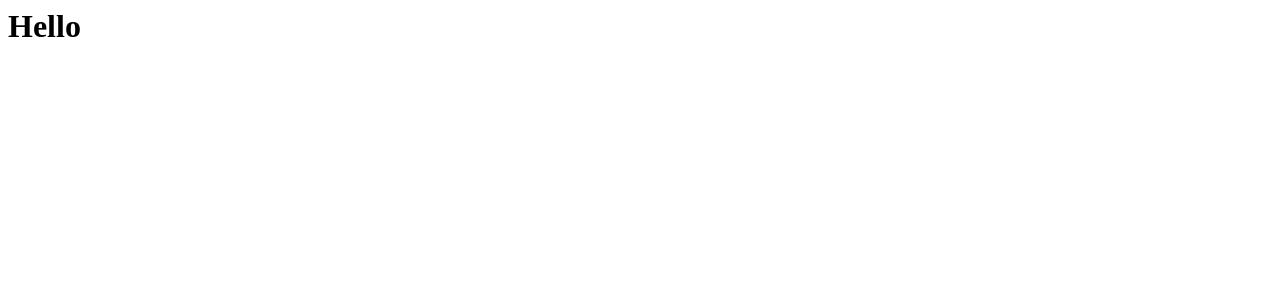
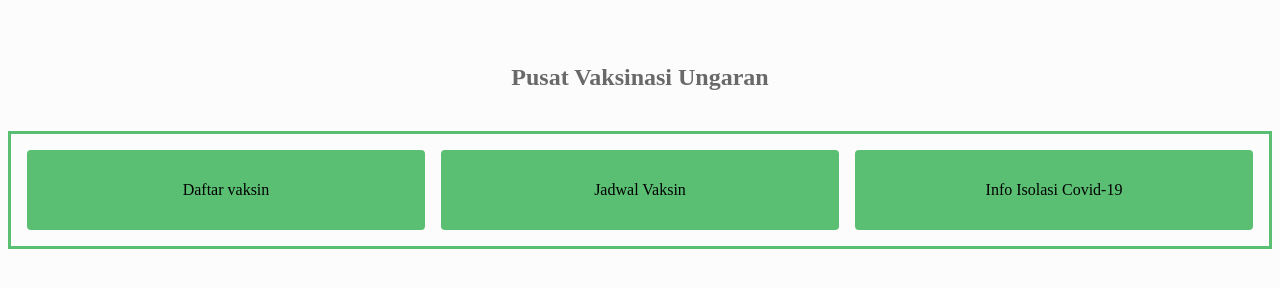
Before and after one commit to rosyiandika/page-test, a plain HTML site: page index.html in a window 1280 px wide. Drawn offline with Linux system fonts and the light colour scheme.

Commit message:
update index

```diff
--- a/index.html
+++ b/index.html
@@ -1 +1,80 @@
-<h1>Hello</h1>
+<!DOCTYPE html>
+<html>
+<head>
+	<meta name="viewport" content="width=device-width, initial-scale=1.0">
+	<style>
+
+		body {
+  			background-color: #fcfcfc;
+  			font-family: montserrat;
+		}
+
+		.title {
+			font-size: 24px;
+			text-align: center;
+			color: dimgrey;
+			margin: 64px 0px 40px 0px;
+		}
+
+		.flex-container {
+  			display: flex;
+  			flex-direction: row;
+ 			flex-wrap: nowrap;
+ 			border-style: solid;
+ 			border-color: #5abf72;
+ 			padding: 8px;
+		}
+
+		.box {
+ 			background-color: #5abf72;
+ 			color: black;
+  			width: 100%;
+ 			margin: 8px;
+  			text-align: center;
+  			line-height: 80px;
+  			font-size: 16px;
+  			border-radius: 4px;
+		}
+
+		/*responsive +plus paddingkanan krn blm bisa bener tanpa padding*/
+		@media (max-width: 640px) {
+  			.flex-container {
+  				flex-direction: column;
+  				padding-right: 24px;
+ 			 }
+
+
+ 		/*dari 1 row, dibuat 2 row, dgn button Daftar Vaksin diatas, dan 2 lainnya dibawah*/
+
+
+		}
+
+	</style>
+</head>
+<body>
+	<div>
+		<h1 class="title">Pusat Vaksinasi Ungaran</h1>
+	</div>
+
+	<div class="flex-container font-color-black" >
+		<div class="box">
+			Daftar vaksin
+		</div>
+		<div class="box">
+			Jadwal Vaksin
+		</div>
+		<div class="box">
+			Info Isolasi Covid-19
+		</div>
+	</div>
+
+
+
+</body>
+
+
+
+
+
+
+</html>
```
